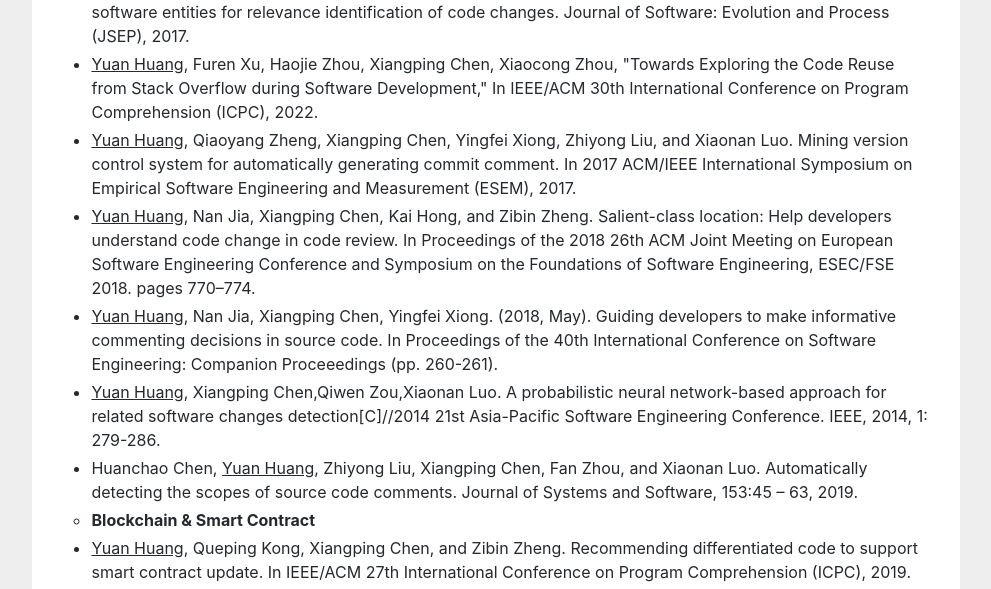
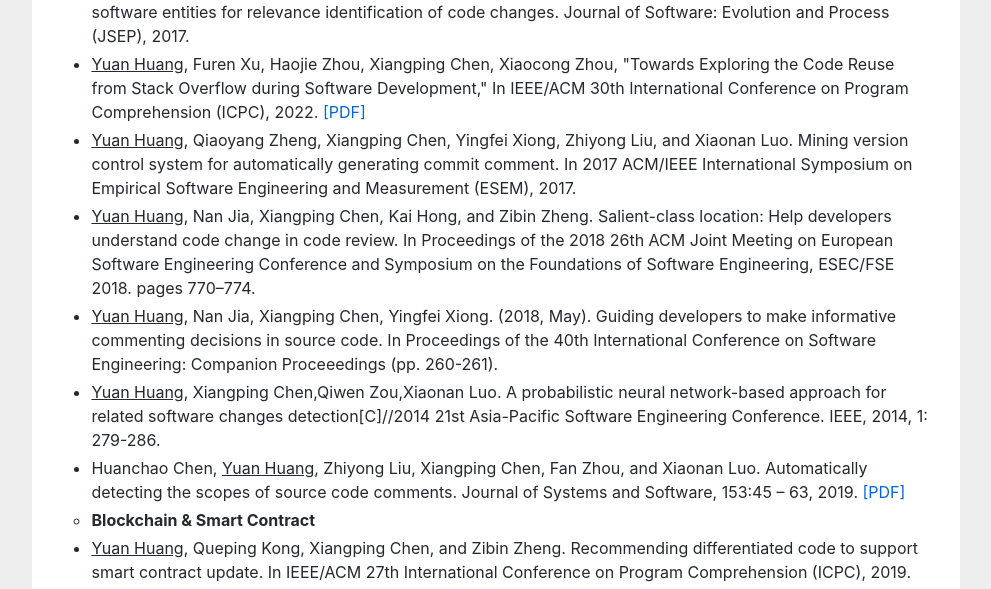
Before and after one commit to huangyuan-hy/huangyuan-hy.github.io, a Jekyll site: the page index.html, which Jekyll copies as it is, in a window 1280 px wide and 900 px high, scrolled down 1261 px. Shown: the part 158-747 px from the top of the window, without its empty margins (144-1135 px from the left). Built offline with Jekyll 4.4.1, drawn with Linux system fonts in a browser that asks for light colours.

Commit message:
Update index.html

```diff
--- a/index.html
+++ b/index.html
@@ -96,12 +96,12 @@ gtag('config', 'UA-158965281-1');
 <li><u>Yuan Huang</u>, Haojie Zhou, Xiangping Chen, Zibin Zheng, Learning Human-Written Commit Messages to Document Code Changes, Journal of Computer Science and Technology (JCST), 2020.</li>
 <li><u>Yuan Huang</u>, Junhuai Su, Xinyu Hu, Xiangping Chen and Qiang Zhou. Does Your Code Need Comment?. Software: Practice and Experience (SPE), 2020.</li>
 <li><u>Yuan Huang</u>, Xiangping Chen, Zhiyong Liu, Xiaonan Luo, and Zibin Zheng. Using discriminative feature in software entities for relevance identification of code changes. Journal of Software: Evolution and Process (JSEP), 2017.</li>
-<li><u>Yuan Huang</u>, Furen Xu, Haojie Zhou, Xiangping Chen, Xiaocong Zhou, "Towards Exploring the Code Reuse from Stack Overflow during Software Development," In IEEE/ACM 30th International Conference on Program Comprehension (ICPC), 2022.</li>
+<li><u>Yuan Huang</u>, Furen Xu, Haojie Zhou, Xiangping Chen, Xiaocong Zhou, "Towards Exploring the Code Reuse from Stack Overflow during Software Development," In IEEE/ACM 30th International Conference on Program Comprehension (ICPC), 2022.  <a href="https://arxiv.org/pdf/2204.12711.pdf">[PDF]</a></li>
 <li><u>Yuan Huang</u>, Qiaoyang Zheng, Xiangping Chen, Yingfei Xiong, Zhiyong Liu, and Xiaonan Luo. Mining version control system for automatically generating commit comment. In 2017 ACM/IEEE International Symposium on Empirical Software Engineering and Measurement (ESEM), 2017.</li>
 <li><u>Yuan Huang</u>, Nan Jia, Xiangping Chen, Kai Hong, and Zibin Zheng. Salient-class location: Help developers understand code change in code review. In Proceedings of the 2018 26th ACM Joint Meeting on European Software Engineering Conference and Symposium on the Foundations of Software Engineering, ESEC/FSE 2018. pages 770–774.</li>
 <li><u>Yuan Huang</u>, Nan Jia, Xiangping Chen, Yingfei Xiong. (2018, May). Guiding developers to make informative commenting decisions in source code. In Proceedings of the 40th International Conference on Software Engineering: Companion Proceeedings (pp. 260-261).</li>
 <li><u>Yuan Huang</u>, Xiangping Chen,Qiwen Zou,Xiaonan Luo. A probabilistic neural network-based approach for related software changes detection[C]//2014 21st Asia-Pacific Software Engineering Conference. IEEE, 2014, 1: 279-286.</li>
-<li>Huanchao Chen, <u>Yuan Huang</u>, Zhiyong Liu, Xiangping Chen, Fan Zhou, and Xiaonan Luo. Automatically detecting the scopes of source code comments. Journal of Systems and Software, 153:45 – 63, 2019.</li>
+<li>Huanchao Chen, <u>Yuan Huang</u>, Zhiyong Liu, Xiangping Chen, Fan Zhou, and Xiaonan Luo. Automatically detecting the scopes of source code comments. Journal of Systems and Software, 153:45 – 63, 2019. <a href="https://www.sciencedirect.com/science/article/pii/S016412121930055X">[PDF]</a></li>
 
 
 
```
